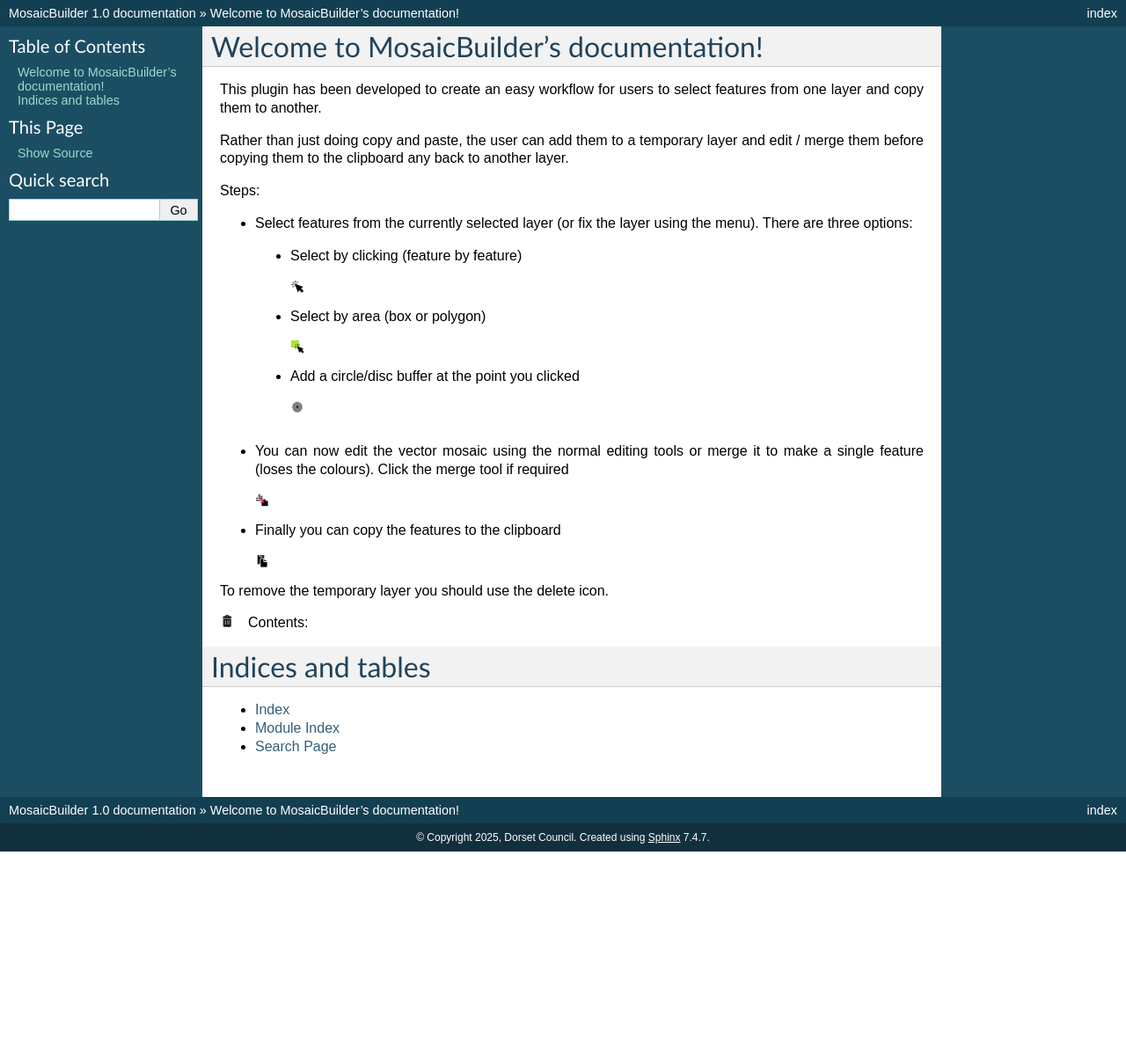
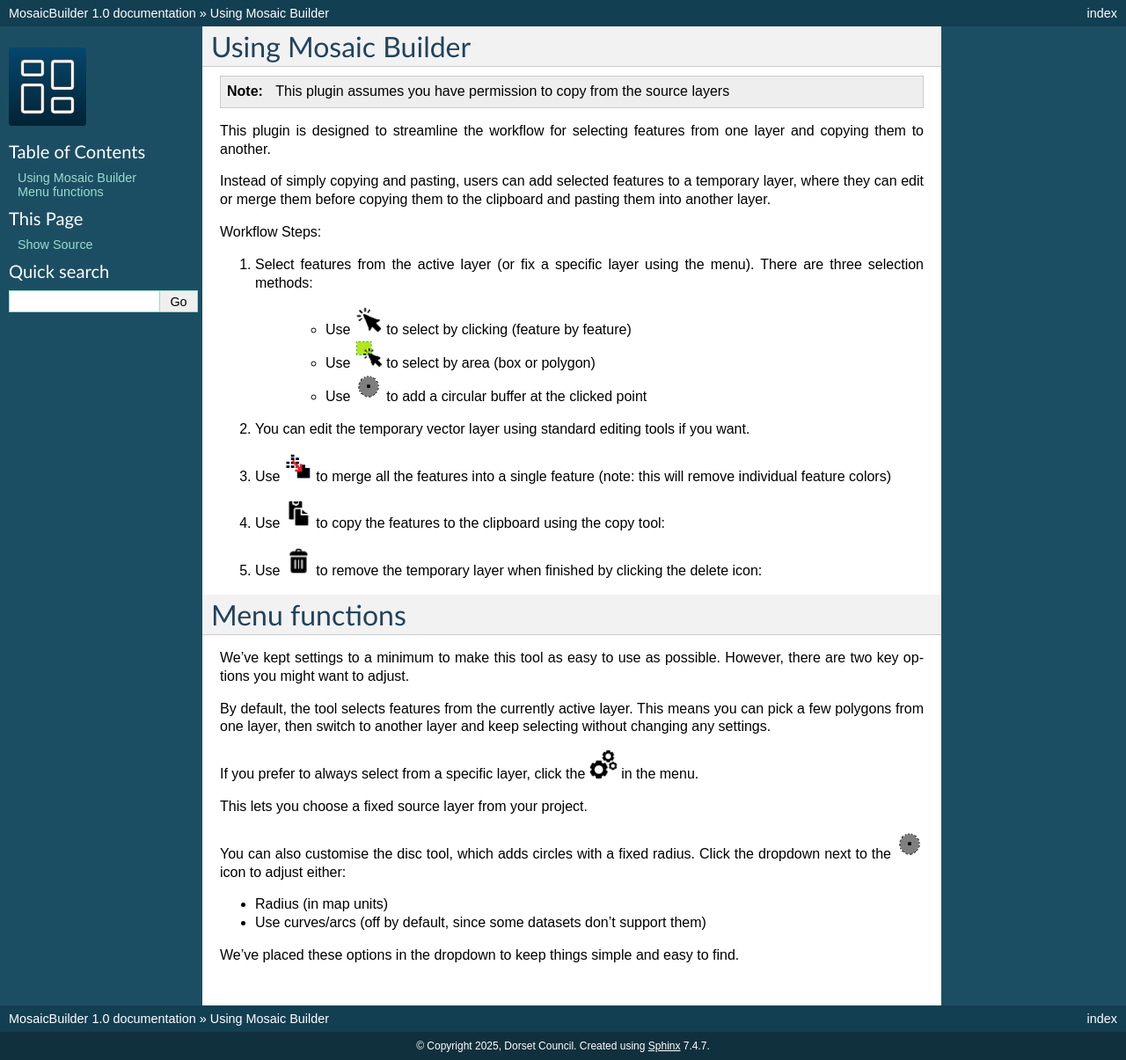
Before and after one commit to Dorset-Council-UK/QGIS.Mosaic.Builder, a Sphinx documentation site: the page built from help/source/index.rst, in a window 1280 px wide. Shown: the whole page at 88% size. Built offline with Sphinx 7.4.7, drawn with Linux system fonts in a browser that asks for light colours; formulas are drawn with MathJax 3; before the commit the page ends 968 px from its top, so only the background shows below that.

Commit message:
Wrote help documentation.

```diff
--- a/help/source/conf.py
+++ b/help/source/conf.py
@@ -110,7 +110,7 @@
 
 # The name of an image file (relative to this directory) to place at the top
 # of the sidebar.
-#html_logo = None
+html_logo = "_static/icon.svg"
 
 # The name of an image file (within the static path) to use as favicon of the
 # docs.  This file should be a Windows icon file (.ico) being 16x16 or 32x32
--- a/help/source/index.rst
+++ b/help/source/index.rst
@@ -3,74 +3,78 @@
    You can adapt this file completely to your liking, but it should at least
    contain the root `toctree` directive.
 
-Welcome to MosaicBuilder's documentation!
+Using Mosaic Builder
 ============================================
 
-This plugin has been developed to create an easy workflow for users to select features from one layer and copy them to another.
+.. |select_icon| image:: _static/icons/select.png
+   :width: 32px
+   :height: 32px
 
-Rather than just doing copy and paste, the user can add them to a temporary layer and edit / merge them before copying them to the clipboard any back to another layer.
+.. |selectArea_icon| image:: _static/icons/selectArea.png
+   :width: 32px
+   :height: 32px
 
-Steps:
+.. |disc_icon| image:: _static/icons/disc.png
+   :width: 32px
+   :height: 32px
 
-- Select features from the currently selected layer (or fix the layer using the menu). There are three options:
+.. |merge_icon| image:: _static/icons/merge.png
+   :width: 32px
+   :height: 32px
 
- - Select by clicking (feature by feature)
+.. |copy_icon| image:: _static/icons/copy.png
+   :width: 32px
+   :height: 32px
 
-  .. image:: _static/icons/select.png
-     :width: 16px
-     :height: 16px
-     :align: left
-     :alt: Select by point icon
+.. |clear_icon| image:: _static/icons/clear.png
+   :width: 32px
+   :height: 32px
 
+.. |cogs_icon| image:: _static/icons/cogs.png
+   :width: 32px
+   :height: 32px
 
- - Select by area (box or polygon)
+.. note::
 
-  .. image:: _static/icons/selectArea.png
-     :width: 16px
-     :height: 16px
-     :align: left
-     :alt: Select by area icon
+   This plugin assumes you have permission to copy from the source layers
 
- - Add a circle/disc buffer at the point you clicked
+This plugin is designed to streamline the workflow for selecting features from one layer and copying them to another.
 
-  .. image:: _static/icons/disc.png
-     :width: 16px
-     :height: 16px
-     :align: left
-     :alt: Add circle icon
+Instead of simply copying and pasting, users can add selected features to a temporary layer, where they can edit or merge them before copying them to the clipboard and pasting them into another layer.
 
-- You can now edit the vector mosaic using the normal editing tools or merge it to make a single feature (loses the colours). Click the merge tool if required
+Workflow Steps:
 
- .. image:: _static/icons/merge.png
-     :width: 16px
-     :height: 16px
-     :align: left
-     :alt: Merge features icon
+1. Select features from the active layer (or fix a specific layer using the menu). There are three selection methods:
 
-- Finally you can copy the features to the clipboard
+	* Use |select_icon| to select by clicking (feature by feature)
 
- .. image:: _static/icons/copy.png
-     :width: 16px
-     :height: 16px
-     :align: left
-     :alt: Copy features icon
+	* Use |selectArea_icon| to select by area (box or polygon)
 
-To remove the temporary layer you should use the delete icon.
+	* Use |disc_icon| to add a circular buffer at the clicked point
 
-.. image:: _static/icons/clear.png
-     :width: 16px
-     :height: 16px
-     :align: left
-     :alt: Delete all icon
+2. You can edit the temporary vector layer using standard editing tools if you want.
 
-Contents:
+3. Use |merge_icon| to merge all the features into a single feature (note: this will remove individual feature colors)
 
-.. toctree::
-   :maxdepth: 2
+4. Use |copy_icon| to copy the features to the clipboard using the copy tool:
 
-Indices and tables
-==================
+5. Use |clear_icon| to remove the temporary layer when finished by clicking the delete icon:
 
-* :ref:`genindex`
-* :ref:`modindex`
-* :ref:`search`
+Menu functions
+============================================
+
+We've kept settings to a minimum to make this tool as easy to use as possible. However, there are two key options you might want to adjust.
+
+By default, the tool selects features from the currently active layer. This means you can pick a few polygons from one layer, then switch to another layer and keep selecting without changing any settings.
+
+If you prefer to always select from a specific layer, click the |cogs_icon| in the menu.
+
+This lets you choose a fixed source layer from your project.
+
+You can also customise the disc tool, which adds circles with a fixed radius. Click the dropdown next to the |disc_icon| icon to adjust either:
+
+* Radius (in map units)
+
+* Use curves/arcs (off by default, since some datasets don't support them)
+
+We've placed these options in the dropdown to keep things simple and easy to find.
--- a/pb_tool.cfg
+++ b/pb_tool.cfg
@@ -75,7 +75,3 @@
 dir: help/build/html
 # the name of the directory to target in the deployed plugin
 target: help
-
-[copy]
-source: icons
-destination = help/source/_static
```
Also changed, not shown: mosaic_builder.py (+12 -0 lines), help/source/_static/icon.svg (added), 2 other files.
